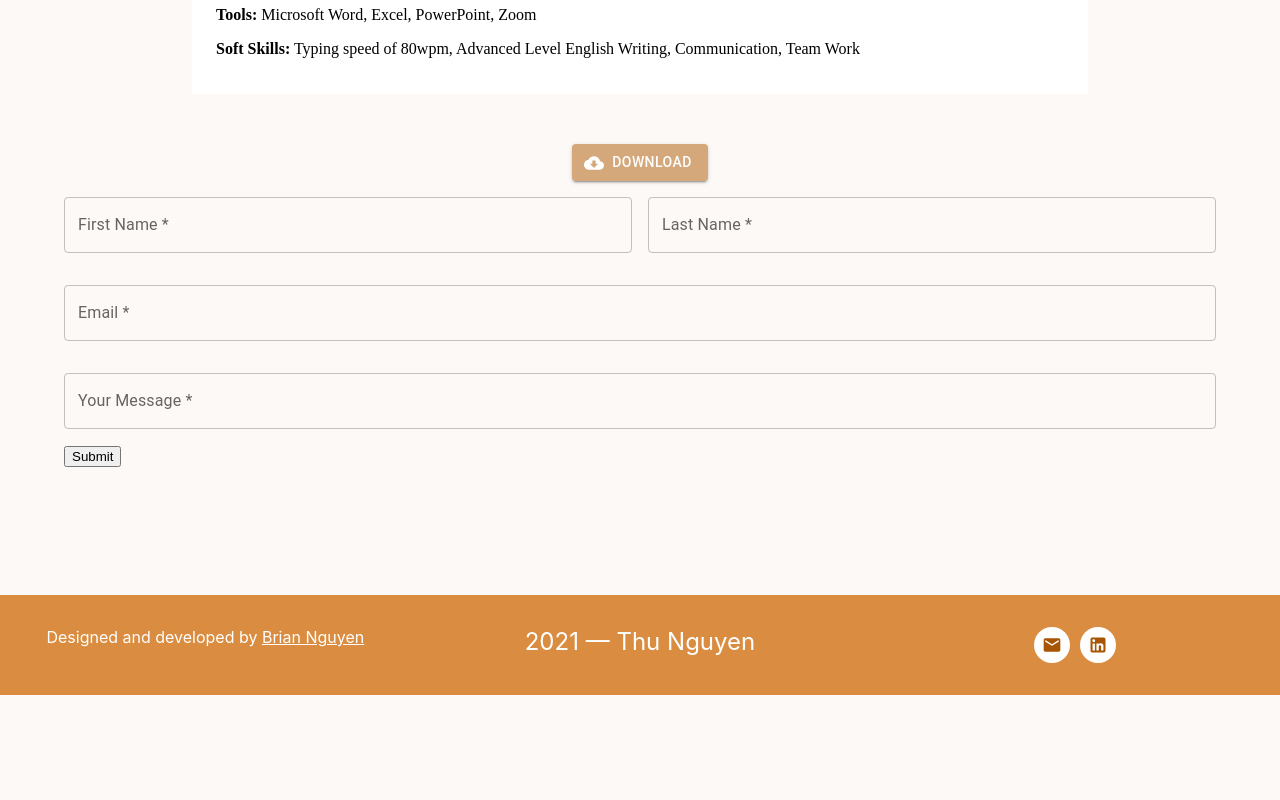
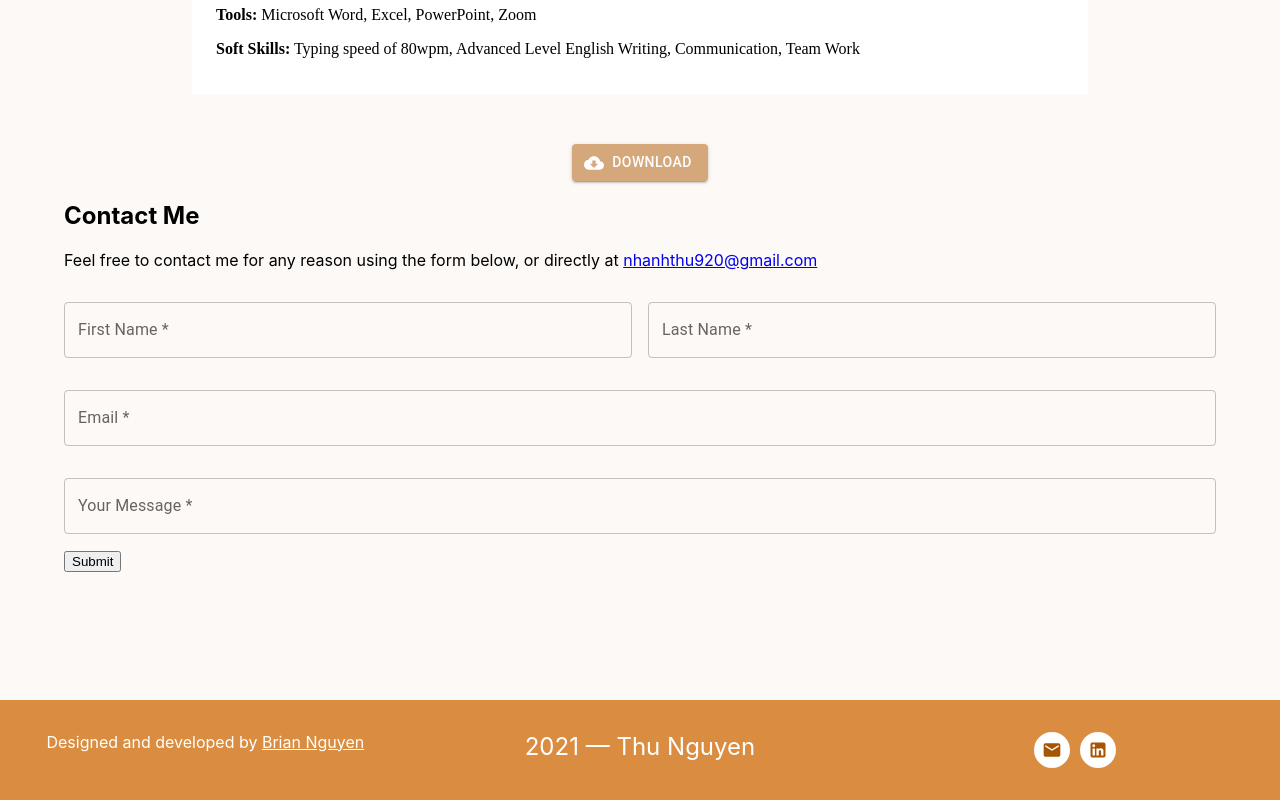
Before and after one commit to Brian-E-Nguyen/Thu-Website, a React (Create React App) app: page / in a window 1280 px wide. Shown: the part 2333-3133 px from the top of the page. Before the commit the page ends 3028 px from the top, so only its background shows below. Built offline with nearby package versions, Linux system fonts and the light colour scheme.

Commit message:
import Contact to HomeView

```diff
--- a/src/views/HomeView.js
+++ b/src/views/HomeView.js
@@ -1,7 +1,7 @@
 import Introduction from '../components/Home/Introduction';
 import About from '../components/Home/About';
 import ResumeSection from '../components/Resume/ResumeSection';
-import ContactForm from '../components/Contact/ContactForm';
+import Contact from '../components/Contact/Contact';
 
 import { Container } from '@mui/material';
 
@@ -14,7 +14,7 @@ const Home = () => {
       </Container>
       <ResumeSection />
       <Container>
-        <ContactForm />
+        <Contact />
       </Container>
     </section>
   );
```
